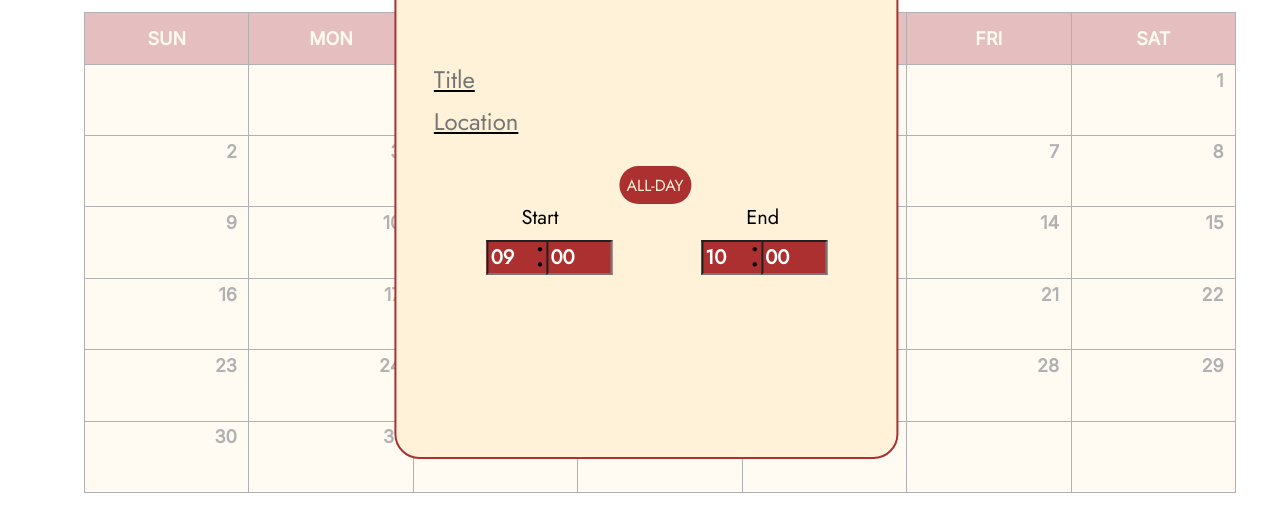
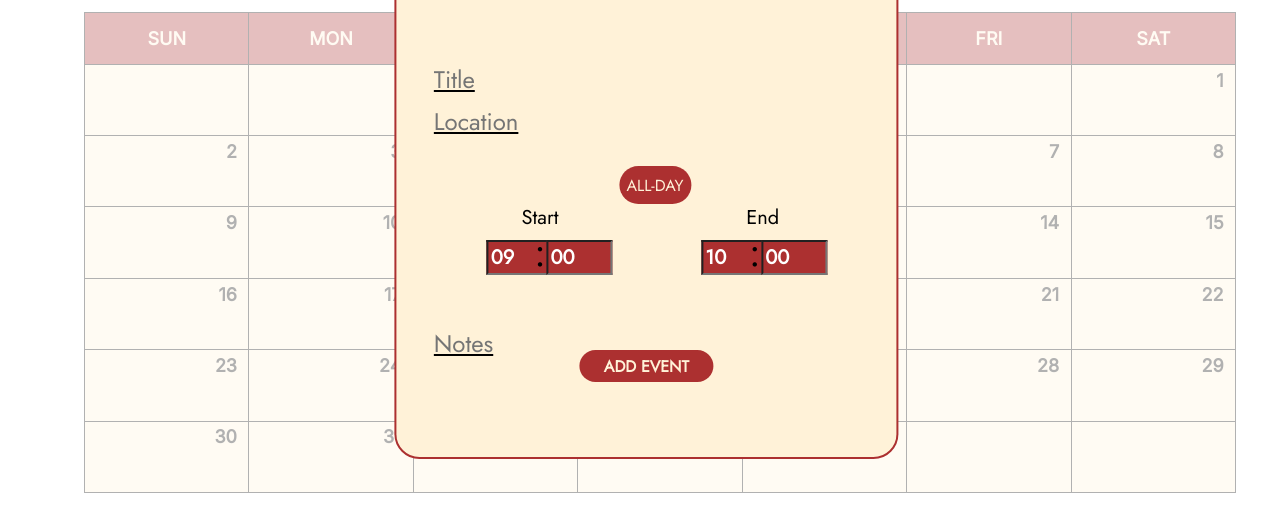
Before and after one commit to yfussy/10-daysproject, a plain HTML site: page frontend/calendarpage.html in a window 1280 px wide. Both pictures are taken after a click on the button "10". Shown: the part 204-736 px from the top of the page. Drawn offline with Linux system fonts and the light colour scheme; a web font is replaced by a local one.

Commit message:
finish html css of calendar

```diff
--- a/frontend/scripts/calendarscript.js
+++ b/frontend/scripts/calendarscript.js
@@ -171,6 +171,14 @@ calendarButtons.forEach(button => {
         endTimeContainer.appendChild(colon2);
         endTimeContainer.appendChild(endMinutes);
 
+        const textNote = document.createElement("input");
+        textNote.id = "note-text";
+        textNote.placeholder = "Notes";
+
+        const AddEventbtn = document.createElement("button");
+        AddEventbtn.classList.add("addeventbtn");
+        AddEventbtn.textContent =  "ADD EVENT";
+
         popupContent.appendChild(date);
         popupContent.appendChild(closeButton);
         popupContent.appendChild(textTitle);
@@ -180,11 +188,12 @@ calendarButtons.forEach(button => {
         popupContent.appendChild(startTimeContainer);
         popupContent.appendChild(en);
         popupContent.appendChild(endTimeContainer);
+        popupContent.appendChild(textNote);
+        popupContent.appendChild(AddEventbtn);
 
         rectangle.appendChild(popupContent);
         document.body.appendChild(rectangle);
         rectangle.classList.add("show");
-
         closeButton.addEventListener("click", () => {
             rectangle.remove();
             wrapper.classList.remove("transparent");
--- a/frontend/styles/calendarstyle.css
+++ b/frontend/styles/calendarstyle.css
@@ -260,3 +260,27 @@ body {
     top: 55.8%;
     left: 70.5%;
 }
+#note-text{
+    font-family: Jost;
+    font-size: 24px;
+    color:#929292;
+    border: none;
+    background-color: transparent;
+    cursor: pointer;
+    position: absolute;
+    left: 7%;
+    top: 75%;
+    text-decoration: underline black;
+    text-underline-position: above;
+}
+.addeventbtn{
+    border-radius: 20px;
+    padding: 1% 5% 1% 5%;
+    background-color: #AC3030;
+    font-family: Jost;
+    color: #FFF2D8;
+    font-size: 16px;
+    font-weight: 600;
+    border: none;
+    margin-top: 85%;
+}
```
